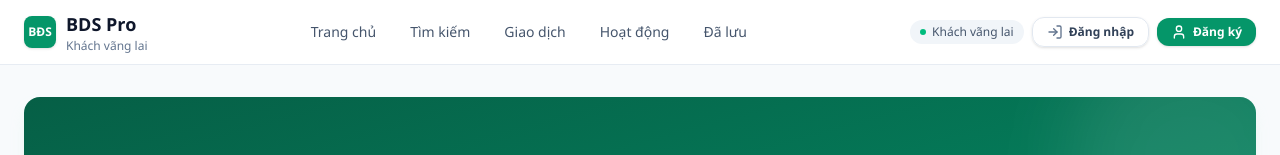
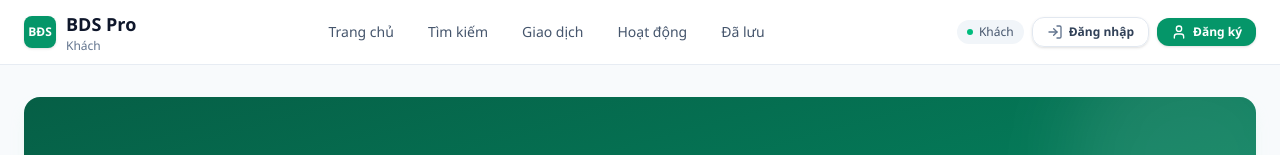
Before and after one commit to HaManhHung003/KLTN_Nhom101_Hung_Bao, a React (Vite) app in the folder BDS_Pro_Frontend/: page /client in a window 1280 px wide. Shown: the top 155 px of the page. Built offline with nearby package versions, Linux system fonts and the light colour scheme; no server answers.

Commit message:
refactor(ui): update guest label from 'Khách vãng lai' to 'Khách'

```diff
--- a/BDS_Pro_Frontend/src/components/layout/client/ClientChrome.tsx
+++ b/BDS_Pro_Frontend/src/components/layout/client/ClientChrome.tsx
@@ -22,7 +22,7 @@ export function ClientHeader() {
           to={CLIENT_ROUTES.home}
           badge={user ? 'KH' : 'BĐS'}
           title="BDS Pro"
-          subtitle={user ? 'Người tìm BĐS' : 'Khách vãng lai'}
+          subtitle={user ? 'Người tìm BĐS' : 'Khách'}
           size="sm"
         />
 
--- a/BDS_Pro_Frontend/src/components/layout/shared/PortalHeaderActions.tsx
+++ b/BDS_Pro_Frontend/src/components/layout/shared/PortalHeaderActions.tsx
@@ -15,7 +15,7 @@ export function PortalHeaderActions() {
       <div className="flex items-center gap-2">
         <span className="hidden sm:inline-flex items-center gap-1.5 rounded-full bg-slate-100 px-2.5 py-1 text-xs font-medium text-slate-600">
           <span className="h-1.5 w-1.5 rounded-full bg-emerald-500 animate-pulse" />
-          Khách vãng lai
+          Khách
         </span>
         <Link
           to="/login"
@@ -36,7 +36,7 @@ export function PortalHeaderActions() {
   }
 
   const roleLabelMap: Record<string, string> = {
-    guest: 'Khách vãng lai',
+    guest: 'Khách',
     user: '👤 Khách hàng (User)',
     host: '🏠 Môi giới/Chủ nhà (Host)',
     admin: '🛡️ Quản trị (Admin)',
```
